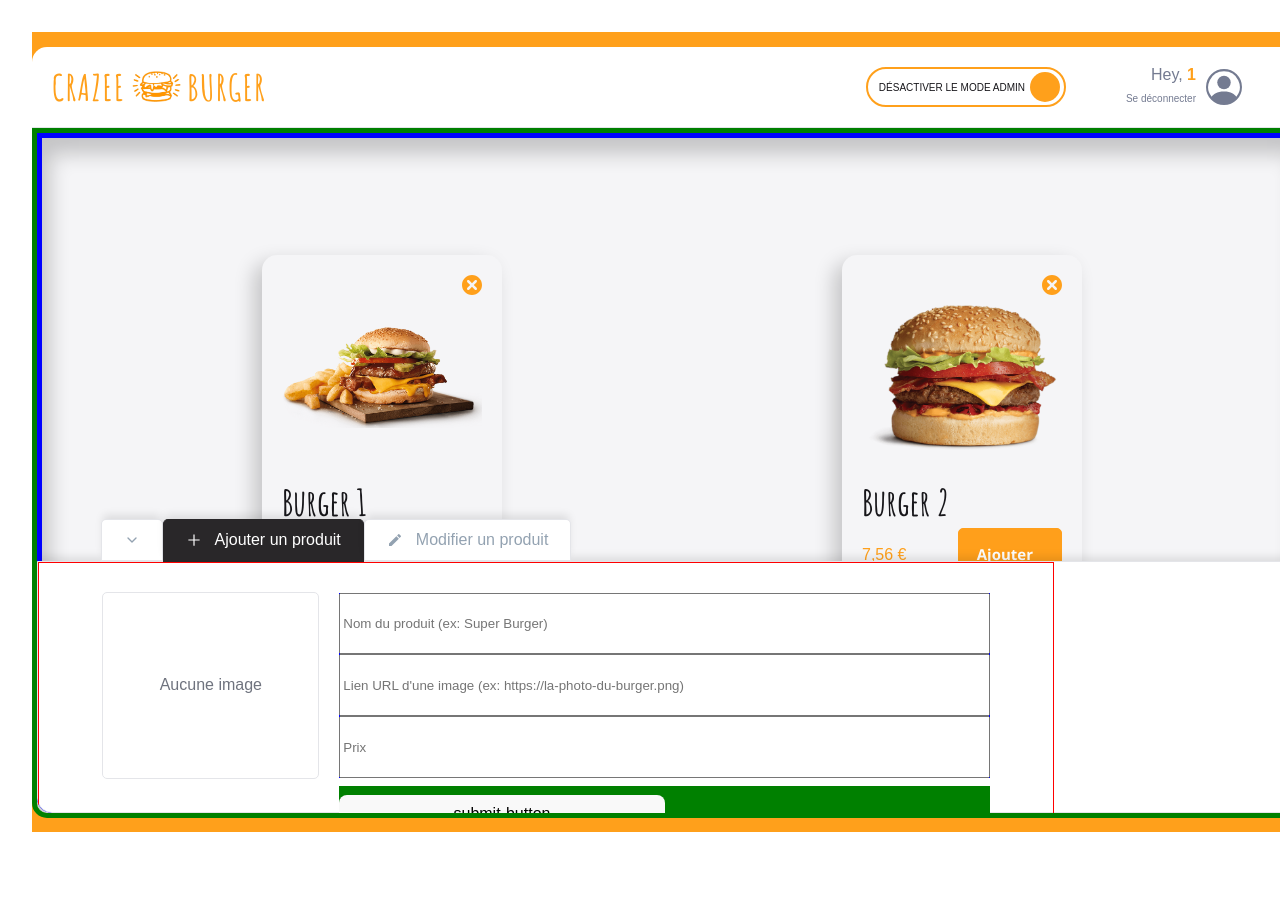
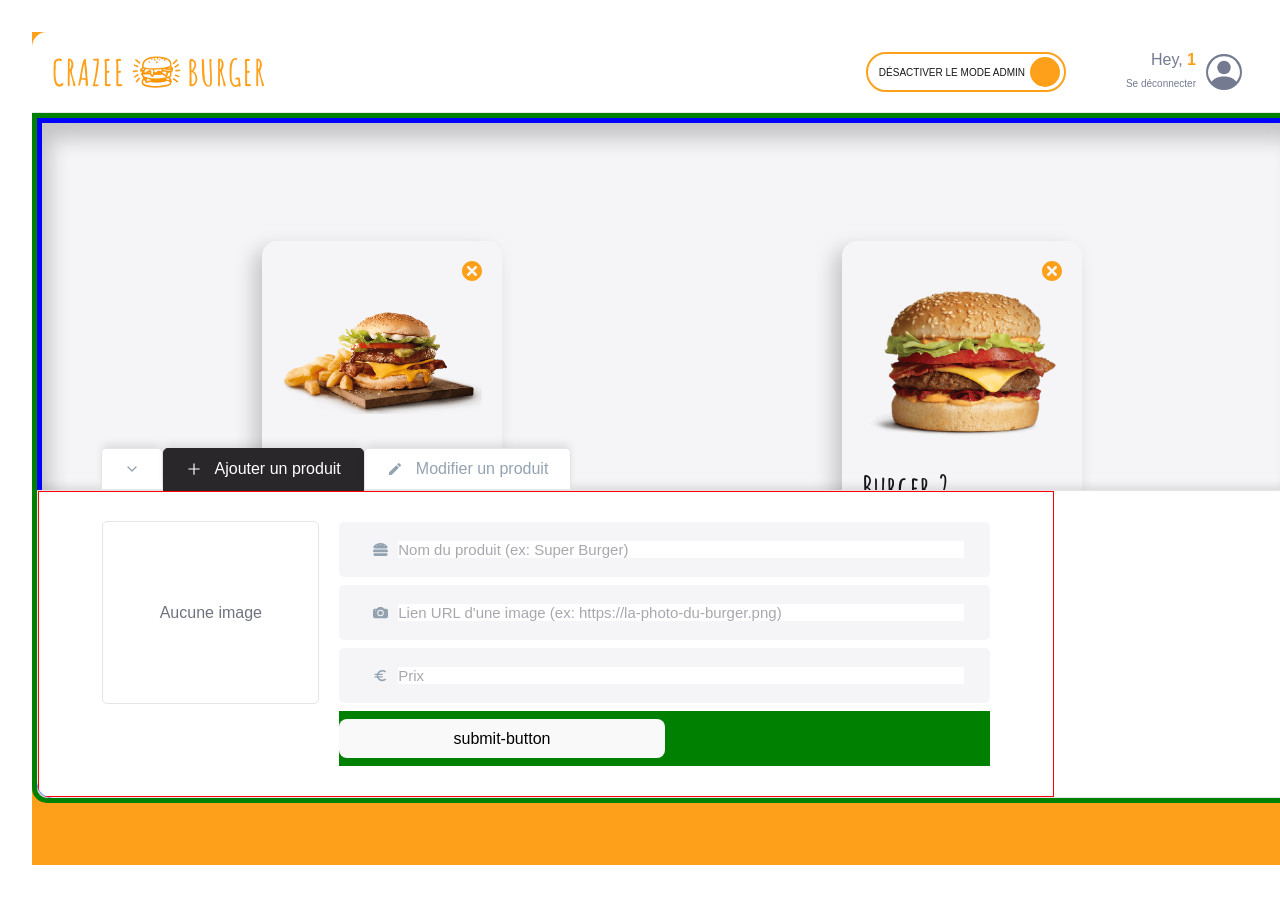
Before and after one commit to CarlMaillard/crazee-burger, a React (Vite) app: page /order/1 in a window 1280 px wide. Shown: the top 897 px of the page. Before the commit the page ends 864 px from the top, so only its background shows below. Built offline with nearby package versions, Linux system fonts and the light colour scheme.

Commit message:
♻️ F08: TextInput > CReate common base to both version

```diff
--- a/src/components/pages/login/LoginForm.jsx
+++ b/src/components/pages/login/LoginForm.jsx
@@ -41,6 +41,8 @@ export default function LoginForm() {
             placeholder={"Entrez votre prénom"}
             required
             Icon={<BsPersonCircle />}
+            className="input-login"
+            version="normal"
             />
 
             <PrimaryButton
@@ -79,6 +81,9 @@ h2 {
     font-size: ${theme.fonts.sizes.P4};
   }
 
+.input-login{
+    margin: 18px 0; // must be handled in parent
+}
 `
 
 
--- a/src/components/pages/order/Main/Admin/AdminPanel/AddForm.jsx
+++ b/src/components/pages/order/Main/Admin/AdminPanel/AddForm.jsx
@@ -1,8 +1,12 @@
 import { useContext, useState } from "react";
 import styled from "styled-components";
 import OrderContext from "../../../../../../context/OrderContext";
-import {FiCheck} from "react-icons/fi"
+import {FiCheck} from "react-icons/fi";
+import {FaHamburger} from "react-icons/fa";
+import {BsFillCameraFill} from "react-icons/bs";
+import {MdOutlineEuro} from "react-icons/md";
 import { theme } from "../../../../../../theme";
+import TextInput from "../../../../../reusable-ui/TextInput";
 
 const EMPTY_PRODUCT = {
    id:"",
@@ -61,9 +65,9 @@ export default function AddForm() {
 
 
     <div className="input-fields">
-      <input name="title" value={newProduct.title} type="text" placeholder="Nom du produit (ex: Super Burger)" onChange={handleChange} />
-      <input name="imageSource" value={newProduct.imageSource } className={newProduct.imageSource === null ? "coming-soon" : "" } type="text" placeholder="Lien URL d'une image (ex: https://la-photo-du-burger.png)" onChange={handleChange} />
-      <input name="price" value={newProduct.price ? newProduct.price : ""} type="text" placeholder="Prix" onChange={handleChange} />
+      <TextInput name="title" value={newProduct.title} type="text" placeholder="Nom du produit (ex: Super Burger)" onChange={handleChange} Icon={<FaHamburger/> } version="minimalist" />
+      <TextInput name="imageSource" value={newProduct.imageSource } className={newProduct.imageSource === null ? "coming-soon" : "" } type="text" placeholder="Lien URL d'une image (ex: https://la-photo-du-burger.png)" onChange={handleChange} Icon={<BsFillCameraFill/>} version="minimalist" />
+      <TextInput name="price" value={newProduct.price ? newProduct.price : ""} type="text" placeholder="Prix" onChange={handleChange} Icon={<MdOutlineEuro/>} version="minimalist"/>
     </div>
 
     <div  className="submit">
@@ -88,7 +92,7 @@ grid-template-columns:  1fr 3fr ;
 grid-template-rows:  repeat(4, 1fr);
 grid-row-gap: 8px;
 grid-column-gap: 20px;
-height: 100%;
+height: auto;
 width: 70%;
 
 
@@ -124,9 +128,8 @@ width: 70%;
 }
 
 .input-fields{
-  background:  blue;
   grid-area: 1 / 2 / 4 / 3;
-
+  grid-row-gap: 8px;
   display: grid;
 
 }
--- a/src/components/pages/order/Main/Admin/AdminPanel/AdminPanel.jsx
+++ b/src/components/pages/order/Main/Admin/AdminPanel/AdminPanel.jsx
@@ -25,7 +25,7 @@ export default function AdminPanel() {
 const AdminPanelStyled = styled.div`
   color: ${theme.colors.dark};
   background:${theme.colors.white};
-  height: 250px;
+  min-height: 250px;
   border: 1px solid ${theme.colors.greyLight};
   border-bottom-left-radius: ${theme.borderRadius.extraRound};
   border-bottom-right-radius: ${theme.borderRadius.extraRound};
--- a/src/components/pages/order/OrderPage.jsx
+++ b/src/components/pages/order/OrderPage.jsx
@@ -74,8 +74,8 @@ export default function OrderPage () {
 
 const OrderPageStyled = styled.div`
   background: ${theme.colors.primary};
-  min-height: 100vh;
-  width: 100vw;
+  height: auto;
+  width: auto;
   overflow-x: hidden;
   display: flex;
   justify-content: center;
@@ -85,6 +85,7 @@ const OrderPageStyled = styled.div`
 
   .container{
     margin: auto;
+    height: 833px;
     width: 1400px;
     display: flex;
     flex-direction: column;
--- a/src/components/reusable-ui/TextInput.jsx
+++ b/src/components/reusable-ui/TextInput.jsx
@@ -1,35 +1,43 @@
-import styled from 'styled-components';
+import styled, { css } from 'styled-components';
 import { theme } from '../../theme';
 
 
-export default function TextInput({value,onChange, Icon,  ...extraProps}) {
- console.log("rest:" ,extraProps)
+export default function TextInput({
+    value,
+    onChange,
+    Icon,
+    className,
+    version="normal",
+    ...extraProps
+}) {
+
   return (
-     <InputStyled>
+     <TextInTextputStyled className={className} version={version}>
         <div className='icon'>{Icon && Icon}</div>
         <input value={value} onChange={onChange} type="text" {...extraProps}></input>
-     </InputStyled>
+     </TextInTextputStyled>
   )
 }
 
-const InputStyled = styled.div`
-    background-color: white;
+const TextInTextputStyled = styled.div`
+
+${(props) => {
+    if(props.version === "normal") return extraStyleNormal;
+    if(props.version === "minimalist") return extraStyleMinimalist;
+}}
+
     border-radius: ${theme.borderRadius.round};
     display: flex;
     justify-content: space-between;
     align-items: center;
     padding: 18px 24px;
-    margin: 18px 0;
 
     .icon{
         display: flex;
         justify-content: center;
         align-items: center;
         font-size: ${theme.fonts.sizes.SM};
-        /* width: 15px;
-        height: 15px; */
-        margin-right: 8px;
-        margin-left: 10px;
+        margin: 0 8px 0 10px;
         color:${theme.colors.greySemiDark};
 
     }
@@ -47,5 +55,32 @@ const InputStyled = styled.div`
         }
     }
 
+`
+const extraStyleNormal = css`
+    background-color: ${theme.colors.white};
+    padding: 18px 28px;
+    color: ${theme.colors.greySemiDark};
 
+    input{
+        color: ${theme.colors.dark};
+    }
+
+    &::placeholder{
+            background: ${theme.colors.white};
+    }
 `
+
+const extraStyleMinimalist = css`
+    background-color: ${theme.colors.background_white};
+    padding: 8px 16px;
+    color: ${theme.colors.greyBlue};
+
+    input{
+        background:${theme.colors.background_white};
+        color: ${theme.colors.dark};
+    }
+
+    &:focus{
+        outline: 0;
+    }
+`
```
